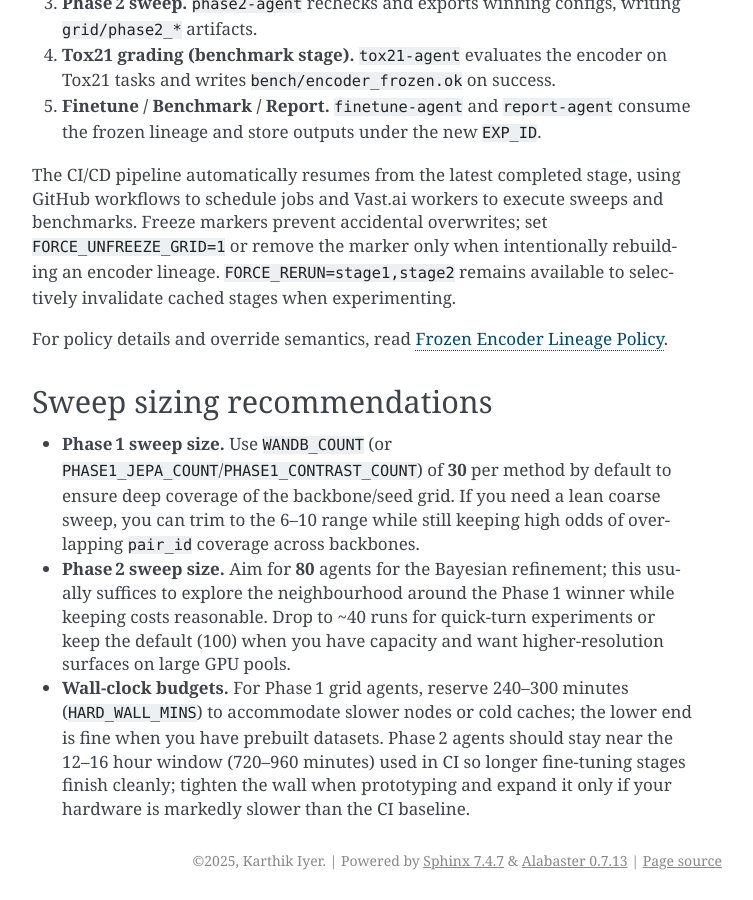
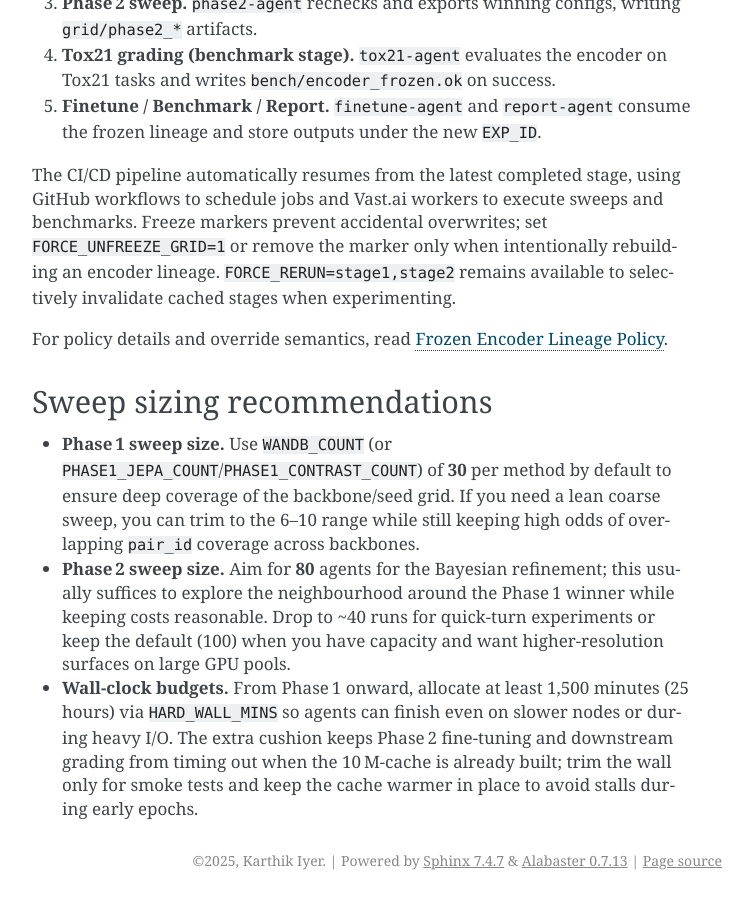
Before and after one commit to Kar488/M-JEPA, a Sphinx documentation site: the page built from docs/pipeline_overview.rst, in a window 1280 px wide and 900 px high, scrolled down 1161 px. Shown: the whole window, without its empty margins (388-1141 px from the left). Built offline with Sphinx 7.4.7, drawn with Linux system fonts in a browser that asks for light colours.

Commit message:
Align workflow wall-clock defaults with 25h budget

```diff
--- a/docs/pipeline_overview.rst
+++ b/docs/pipeline_overview.rst
@@ -81,9 +81,9 @@ Sweep sizing recommendations
   the default (100) when you have capacity and want higher-resolution surfaces
   on large GPU pools.
 
-- **Wall-clock budgets.** For Phase 1 grid agents, reserve 240–300 minutes
-  (``HARD_WALL_MINS``) to accommodate slower nodes or cold caches; the lower end
-  is fine when you have prebuilt datasets. Phase 2 agents should stay near the
-  12–16 hour window (720–960 minutes) used in CI so longer fine-tuning stages
-  finish cleanly; tighten the wall when prototyping and expand it only if your
-  hardware is markedly slower than the CI baseline.
+- **Wall-clock budgets.** From Phase 1 onward, allocate at least 1,500 minutes
+  (25 hours) via ``HARD_WALL_MINS`` so agents can finish even on slower nodes or
+  during heavy I/O. The extra cushion keeps Phase 2 fine-tuning and downstream
+  grading from timing out when the 10 M-cache is already built; trim the wall
+  only for smoke tests and keep the cache warmer in place to avoid stalls during
+  early epochs.
```
Also changed, not shown: docs/dataset_caching.rst (+16 -5 lines), 2 other files.
